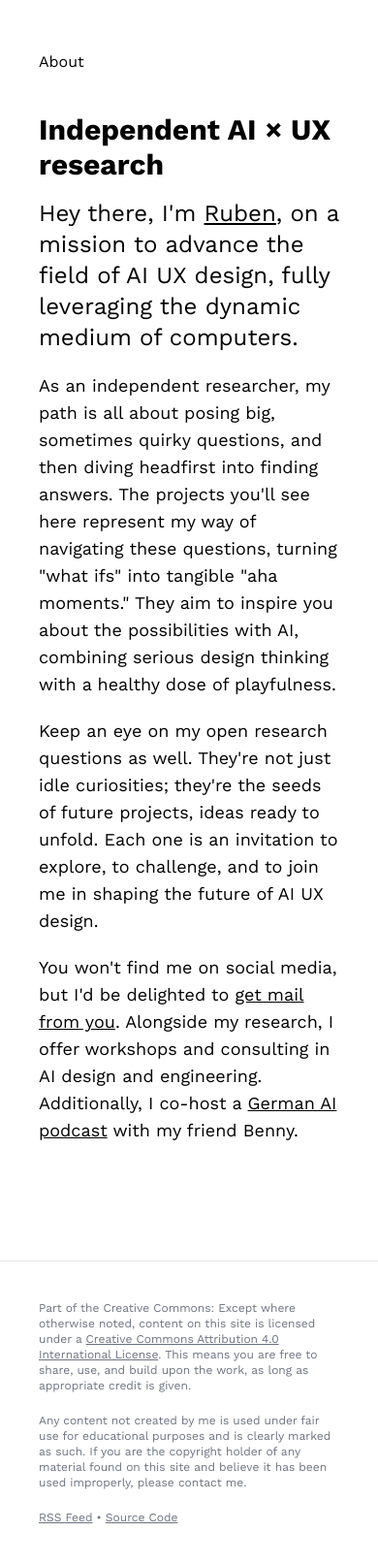
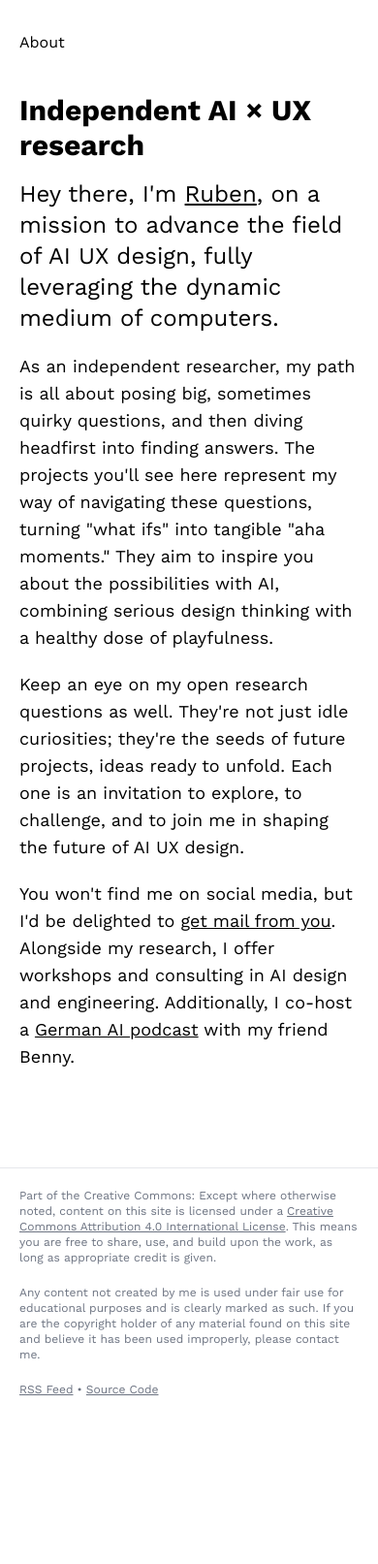
Before and after one commit to rubenartus/forwardtools, a PHP site: the page made by site/templates/home.php in a window 390 px wide. Shown: the whole page at 97% size. After the commit the page ends 1439 px from the top, so only its background shows below. Run offline with PHP 8.4, Linux system fonts and the light colour scheme; the template is opened without the code that fills it, so the values that code supplies are empty.

Commit message:
improve padding on mobile

```diff
--- a/site/config/config.php
+++ b/site/config/config.php
@@ -11,7 +11,8 @@ return [
               'title'       => 'forward.tools',
               'description' => 'This is a collection of my ongoing thoughts, daily learnings, and small experiments.',
               'link'        => 'articles',
-              'textfield'   => 'teaser'
+              'textfield'   => 'teaser',
+              'datefield'   => 'date'
           ];
           $feed = site()->index()->listed()->filter(fn ($child) => $child->teaser()->exists())->sortBy('date', 'desc')->limit(250)->feed($options);
 
--- a/site/snippets/footer.php
+++ b/site/snippets/footer.php
@@ -1,4 +1,4 @@
-  <footer class="container mx-auto p-10 mt-10 text-xs border-t text-gray-500">
+  <footer class="container mx-auto p-5 md:p-10 mt-10 text-xs border-t text-gray-500">
     <p class="md:w-1/2">
       Part of the Creative Commons: Except where otherwise noted, content on this site is licensed under a <a href="https://creativecommons.org/licenses/by/4.0/" target="_blank" rel="noopener noreferrer">Creative Commons Attribution 4.0 International License</a>. This means you are free to share, use, and build upon the work, as long as appropriate credit is given.
     </p>
--- a/site/snippets/header.php
+++ b/site/snippets/header.php
@@ -12,7 +12,7 @@
 </head>
 
 <body class="font-worksans">
-  <header class="container mx-auto p-10 pb-10 flex flex-col gap-3">
+  <header class="container mx-auto p-5 md:p-10 pb-10 flex flex-col gap-3">
     <a
       href="<?= $site->url() ?>"
       class="
--- a/site/templates/article.php
+++ b/site/templates/article.php
@@ -1,6 +1,6 @@
 <?php snippet('header') ?>
 
-<div class="container mx-auto p-10">
+<div class="container mx-auto p-5 md:p-10">
   <article class="prose">
     <div><?= $page->date()->toDate('j. M Y') ?></div>
     <h1 class="text-5xl font-bold"><?= $page->title() ?></h1>
--- a/site/templates/articles.php
+++ b/site/templates/articles.php
@@ -1,6 +1,6 @@
 <?php snippet('header') ?>
 
-<main class="container mx-auto p-10 pt-0 md:pt-10">
+<main class="container mx-auto p-5 md:p-10 pt-0 md:pt-10">
   <div class="flex mb-20 gap-5 flex-col md:flex-row">
     <p class="md:w-1/2 text-2xl">This is a collection of my ongoing thoughts, daily learnings, and small experiments.</p>
 
--- a/site/templates/home.php
+++ b/site/templates/home.php
@@ -1,6 +1,6 @@
 <?php snippet('header') ?>
 
-<article class="container mx-auto p-10 pt-0 md:pt-10">
+<article class="container mx-auto p-5 md:p-10 pt-0 md:pt-10">
   <h1 class="text-3xl md:text-5xl mb-4 font-bold">Independent AI × UX research</h1>
 
   <p class="md:w-2/3 text-2xl">Hey there, I'm <a href="http://ruben.design" target="_blank">Ruben</a>, on a mission to advance the field of AI UX design, fully leveraging the dynamic medium of computers.</p>
--- a/site/templates/log.php
+++ b/site/templates/log.php
@@ -1,6 +1,6 @@
 <?php snippet('header') ?>
 
-<div class="container mx-auto p-10">
+<div class="container mx-auto p-5 md:p-10">
     <h1 class="text-5xl mb-4 font-bold">Log</h1>
     <ul>
         <?php
--- a/site/templates/outbound.php
+++ b/site/templates/outbound.php
@@ -1,6 +1,6 @@
 <?php snippet('header') ?>
 
-<div class="container mx-auto p-10">
+<div class="container mx-auto p-5 md:p-10">
     <div class="flex flex-wrap gap-20 md:gap-0">
         <div class="w-fill md:w-1/2 flex">
             <div class="w-40">
--- a/site/templates/project.php
+++ b/site/templates/project.php
@@ -9,7 +9,7 @@
 ?>
 <?php snippet('header') ?>
 
-<div class="container mx-auto p-10 pt-0">
+<div class="container mx-auto p-5 md:p-10 pt-0">
   <article class="prose">
     <?php if($icon = $page->icon()->toFile()): ?>
       <img src="<?= $icon->url() ?>" class="md:w-1/3 mx-auto mb-5">
--- a/site/templates/projects.php
+++ b/site/templates/projects.php
@@ -1,6 +1,6 @@
 <?php snippet('header') ?>
 
-<article class="container mx-auto p-10 pt-0 md:pt-10">
+<article class="container mx-auto p-5 md:p-10 pt-0 md:pt-10">
   <div class="flex mb-20 gap-5 flex-col md:flex-row">
     <p class="md:w-1/2 text-2xl">I'm dedicated to exploring and understanding the vast capabilities of AI. My goal is to propel the AI UX space forward by exploring new, innovative interfaces and interactions.</p>
 
--- a/site/templates/question.php
+++ b/site/templates/question.php
@@ -1,6 +1,6 @@
 <?php snippet('header') ?>
 
-<div class="container mx-auto p-10">
+<div class="container mx-auto p-5 md:p-10">
   <article class="prose">
     <h1 class="text-5xl mb-4 font-bold"><?= $page->title() ?></h1>
     <p class="md:w-2/3 text-2xl"><?= $page->context()->kirbytext() ?></p>
--- a/site/templates/questions.php
+++ b/site/templates/questions.php
@@ -1,6 +1,6 @@
 <?php snippet('header') ?>
 
-<main class="container mx-auto p-10">
+<main class="container mx-auto p-5 md:p-10">
   <h1 class="text-3xl font-bold mb-4">Research Questions</h1>
   <ul>
     <?php foreach (page('questions')->children()->listed() as $question): ?>
```
Also changed, not shown: assets/css/styles.css.
